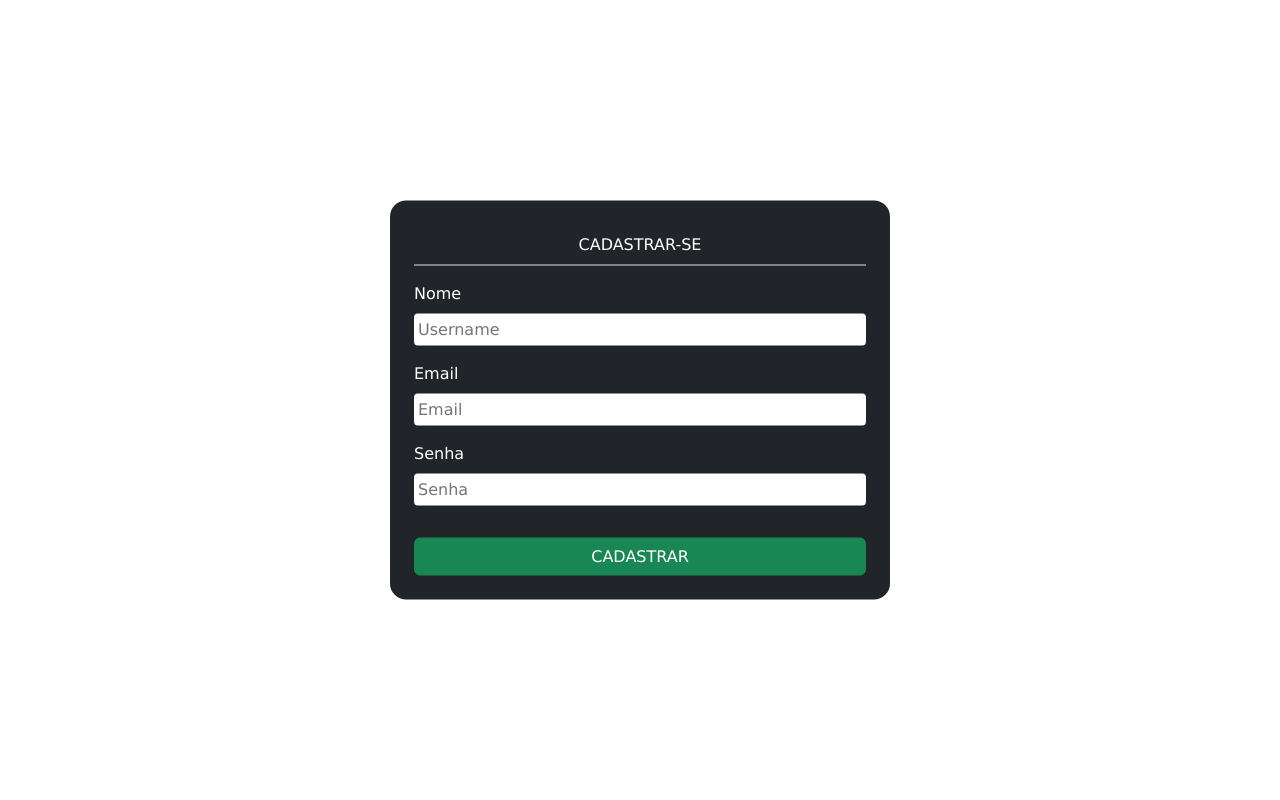
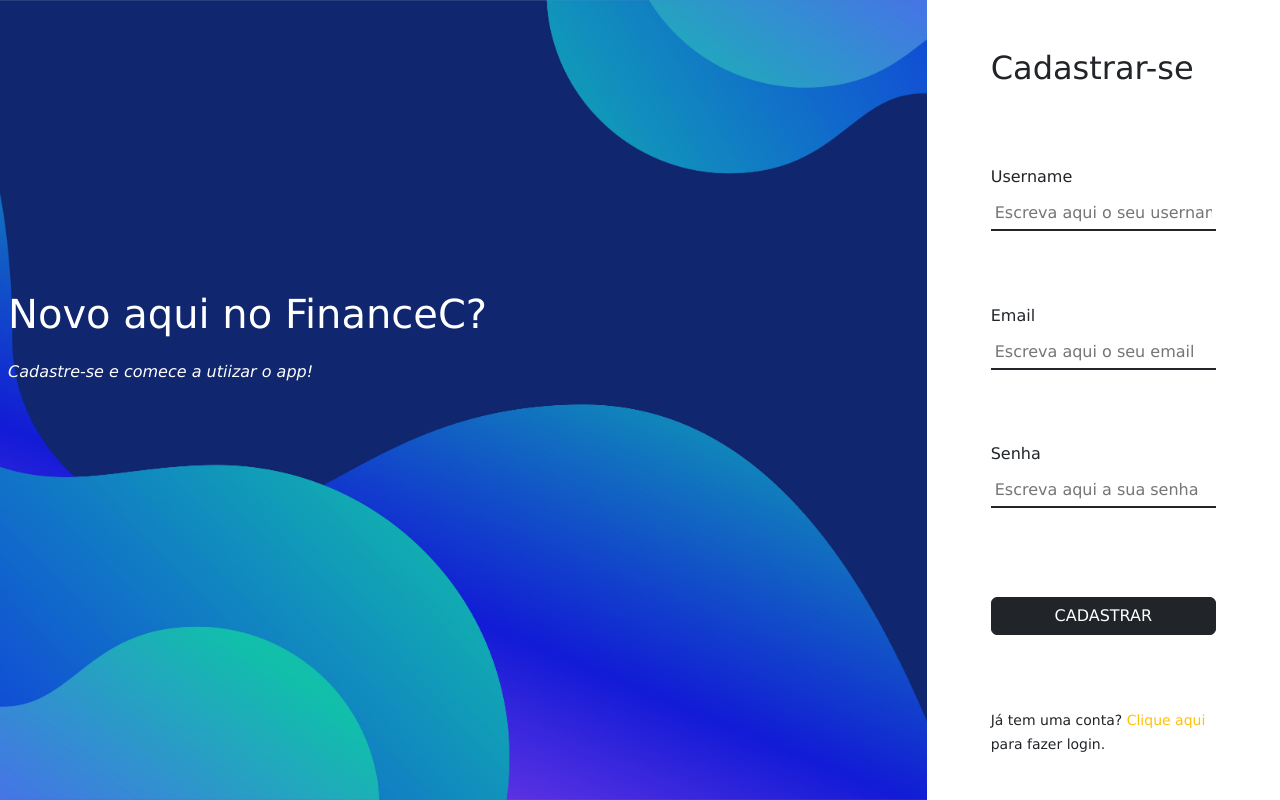
Before and after one commit to AllanLandin/HolyMoney, a Next.js app: page /register in a window 1280 px wide. Built offline with nearby package versions, Linux system fonts and the light colour scheme.

Commit message:
Improve the  and  pages designs

```diff
--- a/pages/register.js
+++ b/pages/register.js
@@ -1,6 +1,7 @@
 import { useState } from "react";
 import toast from "react-hot-toast";
 import { useRouter } from "next/navigation";
+import Link from "next/link";
 
 function Register() {
   const [authData, setAuthData] = useState({
@@ -32,18 +33,28 @@ function Register() {
   };
 
   return (
-    <div>
-      <form className="d-flex flex-column bg-dark text-white rounded-4 gap-3 w-50 form position-absolute top-50 start-50 translate-middle p-4">
-        <div className="text-center text-uppercase border-bottom py-2">
-          Cadastrar-se
+    <div className="d-md-flex">
+      <div className="d-none d-md-flex flex-grow-1 vh-100 bg-dark">
+        <img
+          src="background-register.jpg"
+          className="h-100 object-fit-cover w-100"
+        ></img>
+        <div className="position-absolute bottom-50 px-2">
+          <p className="text-white fs-1">Novo aqui no FinanceC?</p>
+          <p className="text-white fst-italic">
+            Cadastre-se e comece a utiizar o app!
+          </p>
         </div>
+      </div>
+      <form className="d-flex vh-100 flex-column justify-content-around mx-md-5 p-3 gap-3">
+        <div className="fs-2">Cadastrar-se</div>
         <div className="d-flex flex-column gap-2">
-          <label to="username_register">Nome</label>
+          <label to="username_register">Username</label>
           <input
             type="text"
             id="username_register"
-            placeholder="Username"
-            className="rounded-1 border border-0 p-1"
+            placeholder="Escreva aqui o seu username"
+            className="border-bottom border-0 border-2 border-dark p-1"
             value={authData.username}
             onChange={(e) => {
               setAuthData({ ...authData, username: e.target.value });
@@ -55,8 +66,8 @@ function Register() {
           <input
             type="email"
             id="email_register"
-            placeholder="Email"
-            className="rounded-1 border border-0 p-1"
+            placeholder="Escreva aqui o seu email"
+            className="border-bottom border-0 border-2 border-dark p-1"
             value={authData.email}
             onChange={(e) => {
               setAuthData({ ...authData, email: e.target.value });
@@ -68,8 +79,8 @@ function Register() {
           <input
             type="password"
             id="password_register"
-            placeholder="Senha"
-            className="rounded-1 border border-0 p-1"
+            placeholder="Escreva aqui a sua senha"
+            className="border-bottom border-0 border-2 border-dark p-1"
             value={authData.password}
             onChange={(e) => {
               setAuthData({ ...authData, password: e.target.value });
@@ -79,10 +90,19 @@ function Register() {
         <button
           onClick={handleSubmit}
           type="submit"
-          className="btn btn-success rounded text-uppercase mt-3"
+          className="btn btn-dark rounded text-uppercase mt-3 btn-animated"
         >
           Cadastrar
         </button>
+        <div>
+          <small>
+            Já tem uma conta?{" "}
+            <Link href="/login" className="text-decoration-none text-warning">
+              Clique aqui
+            </Link>{" "}
+            para fazer login.
+          </small>
+        </div>
       </form>
     </div>
   );
--- a/styles/global.css
+++ b/styles/global.css
@@ -7,15 +7,10 @@
   box-sizing: border-box;
 }
 
-.form {
-  max-width: 500px;
-  min-width: 300px;
-}
-
 .small-img {
   width: 50px;
 }
 
-.btn-1 {
-  width: 1fr;
+.btn-animated:active {
+  transform: translateY(4px);
 }
```
Also changed, not shown: pages/login.js (+36 -11 lines), public/background-register.jpg (added), 1 other file (tests, documents, lock files or other folders).
